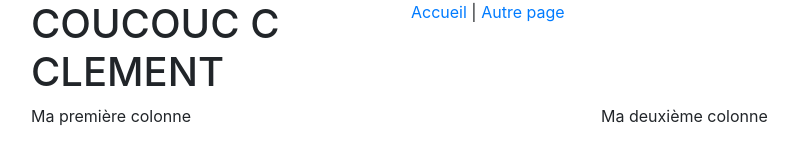
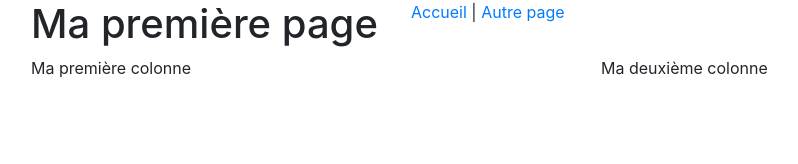
Before and after one commit to ruru56/DevFront, a plain HTML site: page index.html in a window 1280 px wide. Shown: the whole page, without its empty margins (54-852 px from the left). Drawn offline with nearby package versions, Linux system fonts and the light colour scheme.

Commit message:
Update index.html

```diff
--- a/index.html
+++ b/index.html
@@ -13,7 +13,7 @@
     <body>
     <div class="container">
         <header class="row">
-            <h1 class="col-4">COUCOUC C CLEMENT</h1>
+            <h1 class="col-4">Ma première page</h1>
             <nav class="col-8">
             	<a href="/">Accueil</a> | <a href="autre.html">Autre page</a>
             </nav>
```
